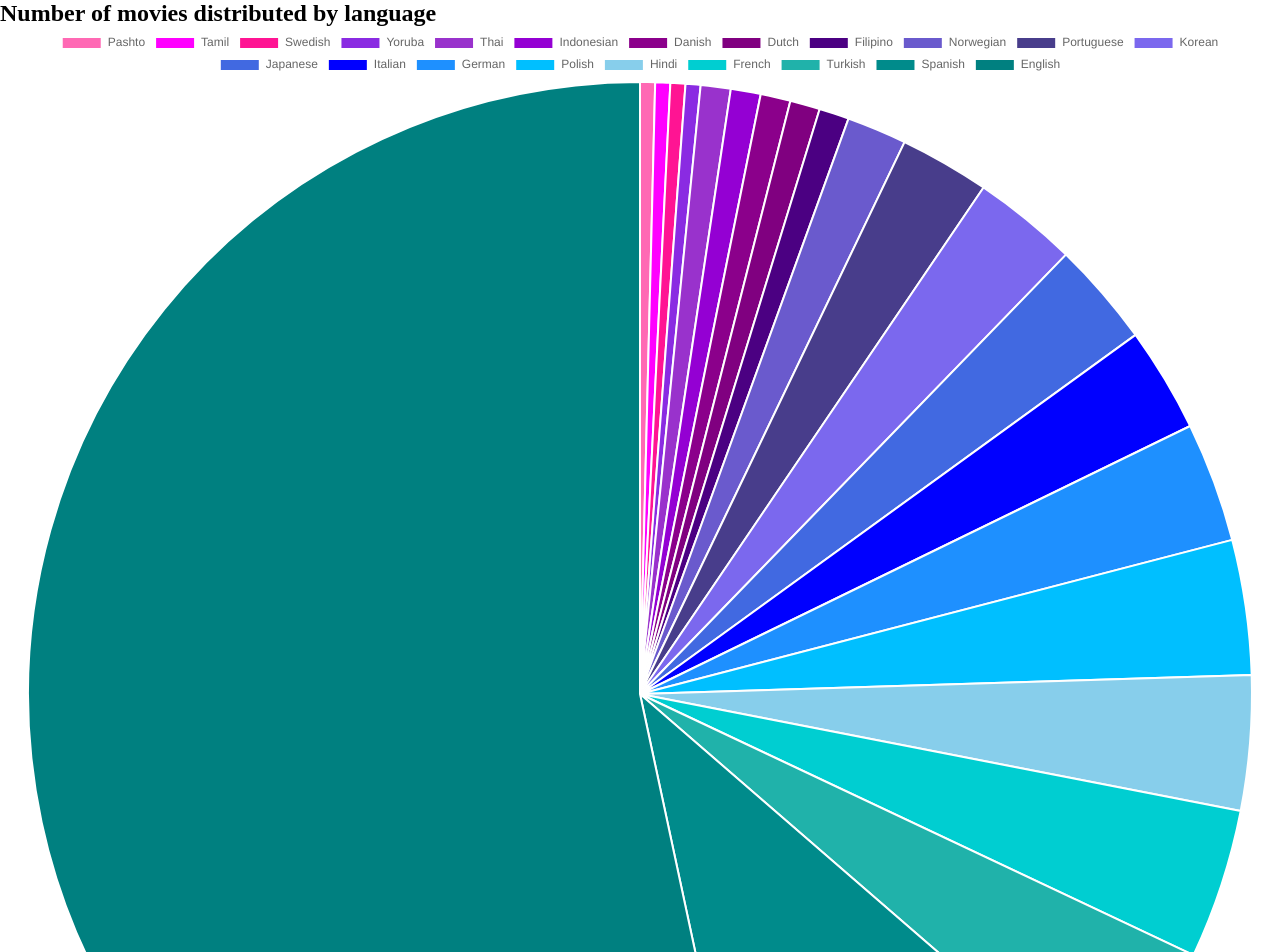
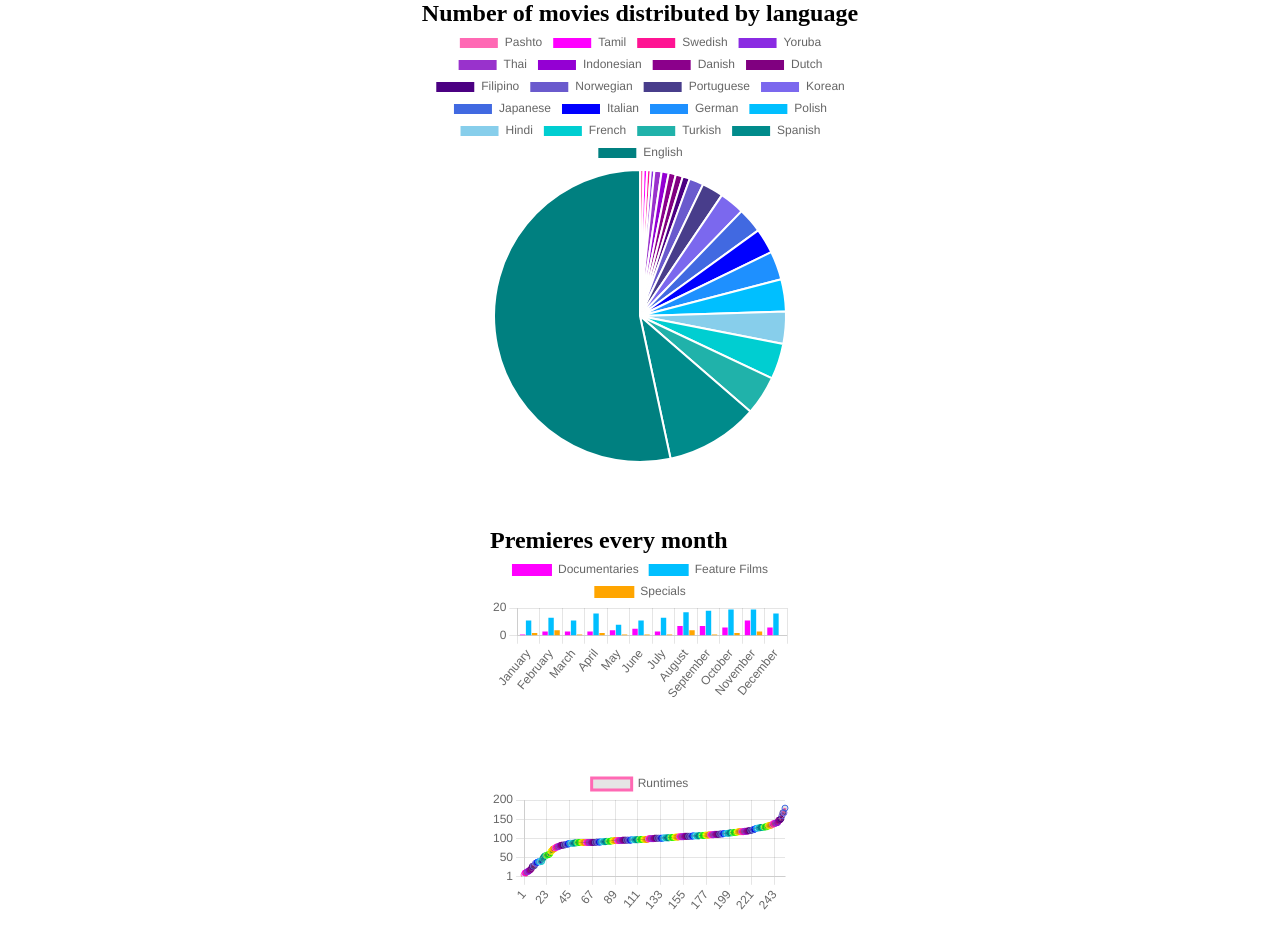
Before and after one commit to QueAnkan/moviestats, a React (Vite) app: page / in a window 1280 px wide. Shown: the top 952 px of the page. After the commit the page ends 918 px from the top, so only its background shows below. Built offline with nearby package versions, Linux system fonts and the light colour scheme.

Commit message:
first part of movieRuntime-chart finished

```diff
--- a/src/App.jsx
+++ b/src/App.jsx
@@ -2,16 +2,18 @@ import { useState } from 'react'
 import './App.css'
 import MovieLanguages from './components/MovieLanguages'
 import PremiereMonths from './components/PremiereMonths'
+import MovieLength from './components/MovieLength'
 
 
 function App() {
     const [count, setCount] = useState(0)
 
     return (
-        <>
+        <main>
             <MovieLanguages/>
             <PremiereMonths/>
-        </>
+            <MovieLength/>
+        </main>
     )
 }
 
--- /dev/null
+++ b/src/assets/calculatefunctions.js
@@ -0,0 +1,30 @@
+
+// funktion för att räkna ut antal premiärer per månad (samt plocka ut namn på alla månader som innehåller premiärer)
+
+function calculatePremiereData(data) {
+	// plocka ut datum för samtliga premiärer och sedan skilj ut endast månad för varje premiär
+	const dates = data.map(object => object.Premiere)
+	const months = dates.map(month => month.split(' ')[0])
+
+	// räkna och samla hur många gånger varje månad förekommer => premiärer/månad
+	const monthCount = {}
+
+	months.forEach((month) => {
+		if(monthCount[month]){
+			monthCount[month]+=1
+		} else {
+			monthCount[month]=1
+		}
+	})
+
+// plocka ut namn på de månader som förekommer resp. antal premiärer per månad
+	const monthNames = Object.keys(monthCount)
+	const premiereNumbers = Object.values(monthCount)
+
+	return {
+		names: monthNames,
+		numbers: premiereNumbers
+	}
+}
+
+export default calculatePremiereData
--- a/src/components/MovieLanguages.jsx
+++ b/src/components/MovieLanguages.jsx
@@ -8,7 +8,7 @@ const languagePieConfig = getMovieLanguage()
 const MovieLanguages = () =>{
 
 	return(
-		<section>
+		<section className="chart-container">
 			<h2>Number of movies distributed by language</h2>
 			<Pie data={languagePieConfig}></Pie>
 		</section>
--- /dev/null
+++ b/src/components/MovieLength.jsx
@@ -0,0 +1,30 @@
+import { Line } from "react-chartjs-2"
+import {
+	Chart as ChartJS, CategoryScale, LinearScale, PointElement, LineElement, Tooltip, Legend} from 'chart.js';
+  ChartJS.register(CategoryScale, LinearScale, PointElement, LineElement, Tooltip, Legend);
+
+  import { getMovieLength } from "../data/getMovie";
+
+  const runtimeLineConfig = getMovieLength()
+
+  const options = {
+	scales: {
+		y: {
+			min: 1,
+			max: 200
+		}
+	}
+  }
+
+
+const MovieLength = () => {
+
+	return(
+		<section >
+			<h1></h1>
+			<Line options={options} data={runtimeLineConfig} ></Line>
+		</section>
+	)
+}
+
+export default MovieLength
--- a/src/components/PremiereMonths.jsx
+++ b/src/components/PremiereMonths.jsx
@@ -10,7 +10,7 @@ ChartJS.register(Tooltip, Legend, LinearScale,
 const PremiereMonths = () =>{
 
 	return(
-		<section>
+		<section className="chart-container">
 			<h2>Premieres every month</h2>
 			<Bar data={monthBarConfig} ></Bar>
 		</section>
--- /dev/null
+++ b/src/data/colorschemes.js
@@ -0,0 +1,34 @@
+const colors = [
+	"#FF69B4", // Hot Pink
+	"#FF00FF", // Magenta
+	"#FF1493", // Deep Pink
+	"#8A2BE2", // Blue Violet
+	"#9932CC", // Dark Orchid
+	"#9400D3", // Dark Violet
+	"#8B008B", // Dark Magenta
+	"#800080", // Purple
+	"#4B0082", // Indigo
+	"#6A5ACD", // Slate Blue
+	"#483D8B", // Dark Slate Blue
+	"#7B68EE", // Medium Slate Blue
+	"#4169E1", // Royal Blue
+	"#0000FF", // Blue
+	"#1E90FF", // Dodger Blue
+	"#00BFFF", // Deep Sky Blue
+	"#87CEEB", // Sky Blue
+	"#00CED1", // Dark Turquoise
+	"#20B2AA", // Light Sea Green
+	"#008B8B", // Dark Cyan
+	"#008080", // Teal
+	"#00FA9A", // Medium Spring Green
+	"#ADFF2F", // Green Yellow
+	"#32CD32", // Lime Green
+	"#00FF00", // Green
+	"#7FFF00", // Chartreuse
+	"#FFFF00", // Yellow
+	"#FFD700", // Gold
+	"#FFA500", // Orange
+	"#FF8C00"  // Dark Orange
+  ];
+
+  export default colors
--- a/src/data/getMovie.js
+++ b/src/data/getMovie.js
@@ -1,44 +1,11 @@
 import docData from './documentaries.json'
 import featureData from './feature-films.json'
 import specialsData from './specials.json'
+import calculatePremiereData from '../assets/calculatefunctions'
+import colors from './colorschemes'
+
 
 const allData = docData.concat(featureData, specialsData)
-
-
-const colors = [
-	"#FF69B4", // Hot Pink
-	"#FF00FF", // Magenta
-	"#FF1493", // Deep Pink
-	"#8A2BE2", // Blue Violet
-	"#9932CC", // Dark Orchid
-	"#9400D3", // Dark Violet
-	"#8B008B", // Dark Magenta
-	"#800080", // Purple
-	"#4B0082", // Indigo
-	"#6A5ACD", // Slate Blue
-	"#483D8B", // Dark Slate Blue
-	"#7B68EE", // Medium Slate Blue
-	"#4169E1", // Royal Blue
-	"#0000FF", // Blue
-	"#1E90FF", // Dodger Blue
-	"#00BFFF", // Deep Sky Blue
-	"#87CEEB", // Sky Blue
-	"#00CED1", // Dark Turquoise
-	"#20B2AA", // Light Sea Green
-	"#008B8B", // Dark Cyan
-	"#008080", // Teal
-	"#00FA9A", // Medium Spring Green
-	"#ADFF2F", // Green Yellow
-	"#32CD32", // Lime Green
-	"#00FF00", // Green
-	"#7FFF00", // Chartreuse
-	"#FFFF00", // Yellow
-	"#FFD700", // Gold
-	"#FFA500", // Orange
-	"#FF8C00"  // Dark Orange
-  ];
-
-
 
 export function getMovieLanguage() {
 
@@ -69,38 +36,12 @@ export function getMovieLanguage() {
 		datasets: [{
 			label: "antal filmer per språk",
 			data: languageStats,
-			backgroundColor: colors
+			backgroundColor: colors,
+
 		}]
 	}
 
 }
-
-
-
-
-function calculatePremiereData(data) {
-	const dates = data.map(object => object.Premiere)
-	const months = dates.map(month => month.split(' ')[0])
-
-	const monthCount = {}
-
-	months.forEach((month) => {
-		if(monthCount[month]){
-			monthCount[month]+=1
-		} else {
-			monthCount[month]=1
-		}
-	})
-
-	const monthNames = Object.keys(monthCount)
-	const premiereNumbers = Object.values(monthCount)
-
-	return {
-		names: monthNames,
-		numbers: premiereNumbers
-	}
-}
-
 
 export function getpremiereMonth() {
 
@@ -114,16 +55,65 @@ const specialsStats = calculatePremiereData(specialsData)
 		datasets: [{
 			label: 'Documentaries',
 			data:docStats.numbers,
-			backgroundColor: "#FFC300",
+			backgroundColor:colors[1],
 		},
 		{	label:'Feature Films',
 			data:featureStats.numbers,
-			backgroundColor:"#FF1493",
+			backgroundColor:colors[15],
 		},
 		{	label:'Specials',
 			data:specialsStats.numbers,
-			backgroundColor:"#008080",
+			backgroundColor:colors[28],
 		}
 	]
 	}
 }
+
+// använd split för att ta ut siffrorna, omvandla till nummmer med Numbers() skriv en if-sats om strängen är lång ska index 0 multipliceras med 60 och sedan adderas med index 2 . Skapa en ny array med alla värden sorterade.
+
+function calculateMovieLength(data) {
+
+	const runtime = data.map(object => {
+		const timing = object.Runtime.split(' ')
+			if(timing.length === 4){
+				const hours = Number(timing[0])
+				const minutes = Number(timing[2])
+				return hours * 60 + minutes
+			}else if(timing.length === 2 && timing[1]==='h'){
+				const hours = Number(timing[0])
+				return hours * 60
+			}
+
+			else{
+				return Number(timing[0])
+			}
+
+	})
+
+	const sortedRuntimes = ( runtime.sort((a, b) => a - b))
+	return{
+		sortedRuntimes
+
+	}
+}
+
+
+const testData = calculateMovieLength(allData)
+
+console.log('TESTDATA resultat: ', testData);
+
+export function getMovieLength() {
+
+	const allRuntimes = calculateMovieLength(allData)
+	const labels = allRuntimes.sortedRuntimes.map((_, index) => ` ${index + 1}`)
+
+	return{
+		labels: labels,
+		datasets: [{
+			label: 'Runtimes',
+			data:allRuntimes.sortedRuntimes,
+			borderColor:colors,
+			pointBorderColor: colors
+		}]
+	}
+}
--- a/src/index.css
+++ b/src/index.css
@@ -7,3 +7,16 @@
 html{
   scroll-behavior: smooth;
 }
+
+main{
+  margin: 0 auto;
+  display: flex;
+  flex-direction: column;
+  align-items: center;
+  width: 80%;
+}
+
+.chart-container{
+  max-width: 100%;
+  margin-bottom: 4em;
+}
```
